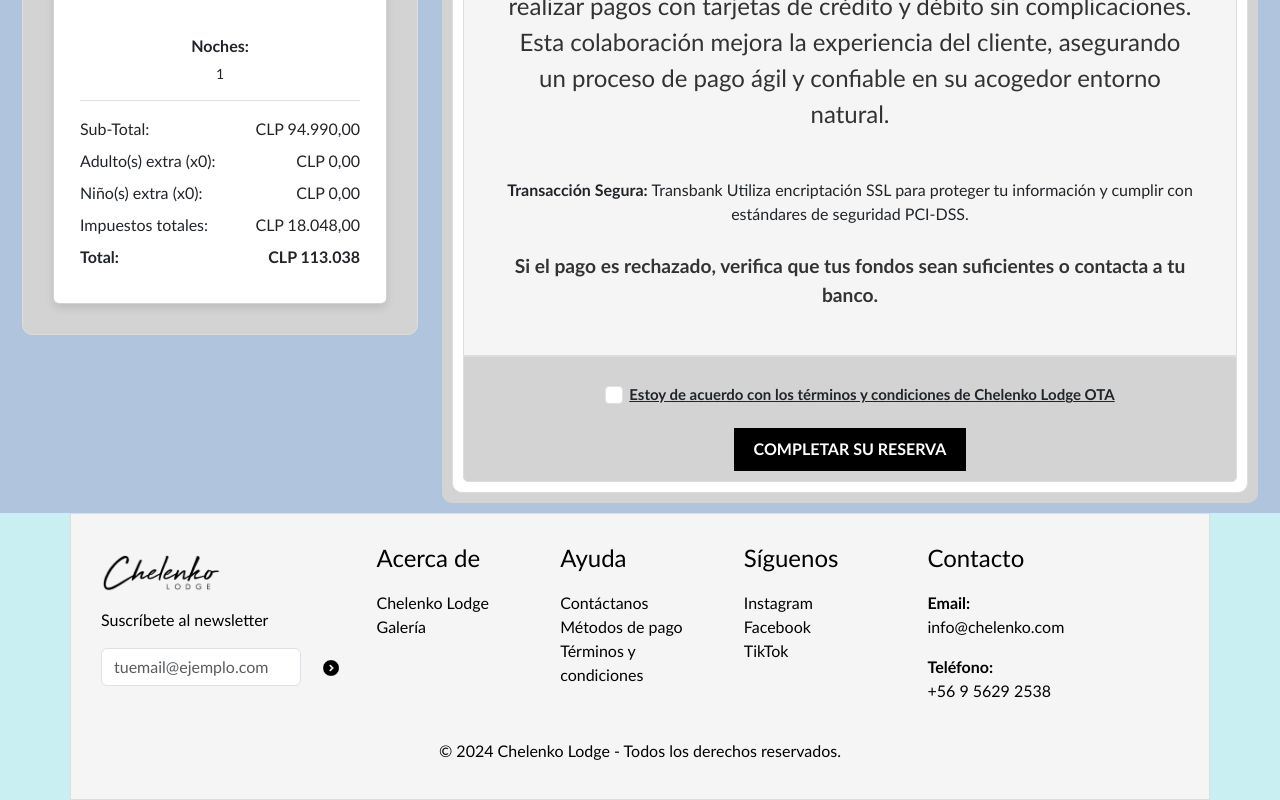
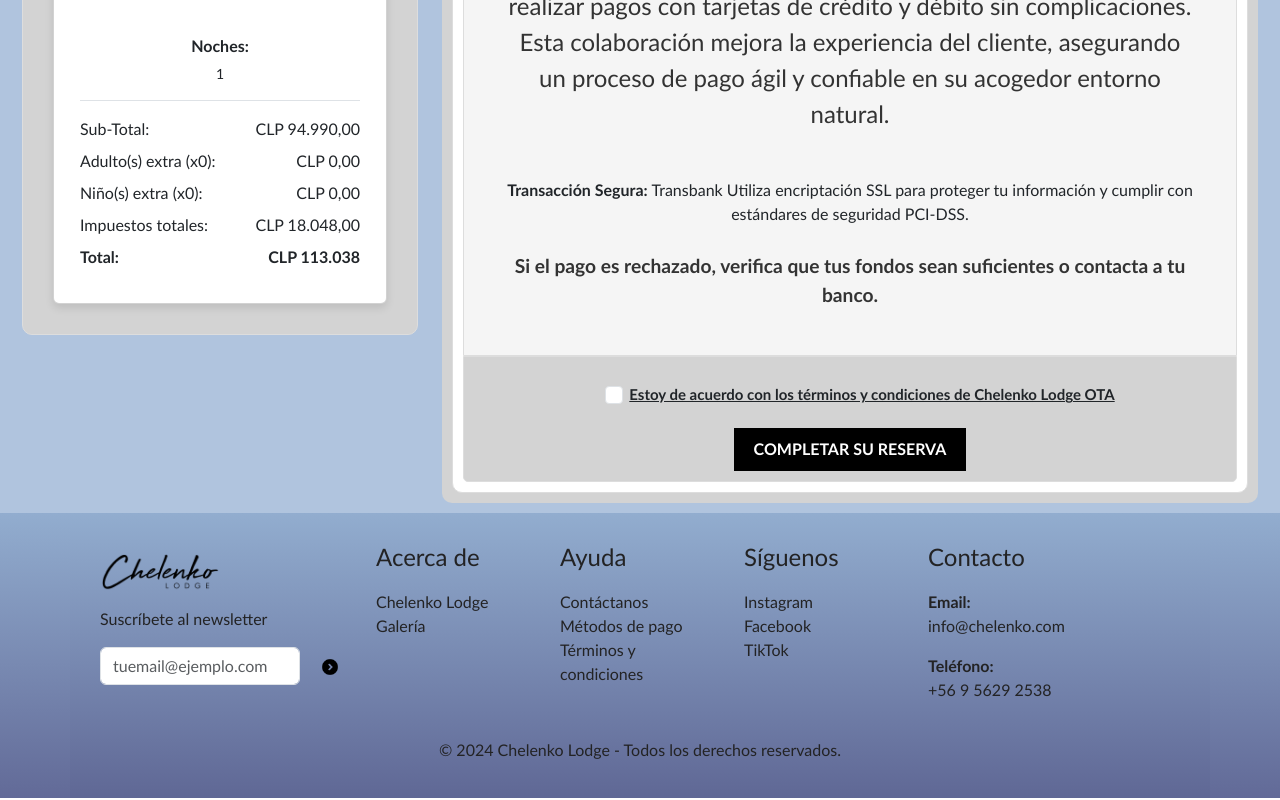
Before and after one commit to matihtgens/ChelenkoLodge-OTA, a React (Vite) app: page /payment in a window 1280 px wide. Shown: the part 1807-2607 px from the top of the page. Built offline with nearby package versions, Linux system fonts and the light colour scheme.

Commit message:
29/10 14:03 cambio diseño footer

```diff
--- a/src/components/footer.css
+++ b/src/components/footer.css
@@ -1,17 +1,17 @@
 footer.main-footer {
-    background-color: #C9EFF2; /* Color de fondo rosado */
+    background: linear-gradient(to bottom,#92adcf,#2c3774be); /* Degradado */
     width: 100%;
     font-family: 'Trebuchet MS', 'Lucida Sans Unicode', 'Lucida Grande', 'Lucida Sans', Arial, sans-serif;
-    color: rgb(0, 0, 0); /* Color del texto */
+    color: #232324; /* Color del texto */
 }
 
-.container {
-    background-color: #C9EFF2; /* También rosado para el contenedor */
+.footer-container {
+    background:linear-gradient(to bottom,#92adcf,#2c3774be); /* Degradado para el contenedor */
     max-width: 1200px; /* O el ancho máximo que desees */
     margin: 0 auto; /* Centra el contenedor */
     padding: 0 15px; /* Espaciado lateral */
+    border: none !important;
 }
-
 .row {
     display: flex;
     flex-wrap: wrap;
@@ -52,7 +52,7 @@
 
 div ul li a:hover {
     transition: all 0.3s ease;
-    color: rgb(2, 179, 2); /* Cambia el color al pasar el ratón */
+    color: rgb(2, 5, 179); /* Cambia el color al pasar el ratón */
 }
 
 .newsletter {
--- a/src/components/footer.jsx
+++ b/src/components/footer.jsx
@@ -19,7 +19,7 @@
 
     return (
         <footer className="main-footer">
-            <div className="container">
+            <div className="container footer-container">
                 <div className="row">
                     <div className="col-md-3 col-sm-12 newsletter">
                         <img src={logo} className="logo-hotel" alt="Logo de Chelenko Lodge" />
```
